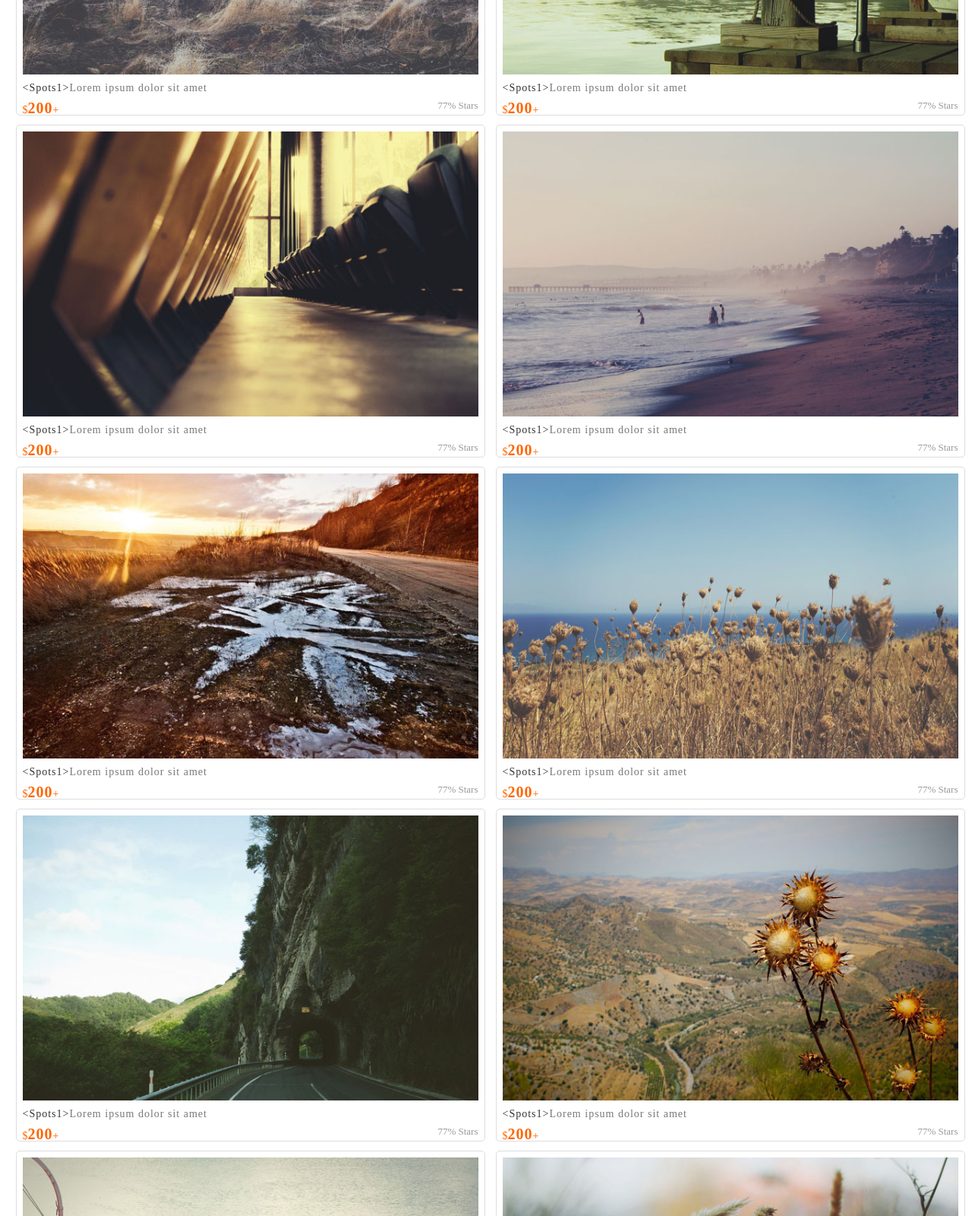
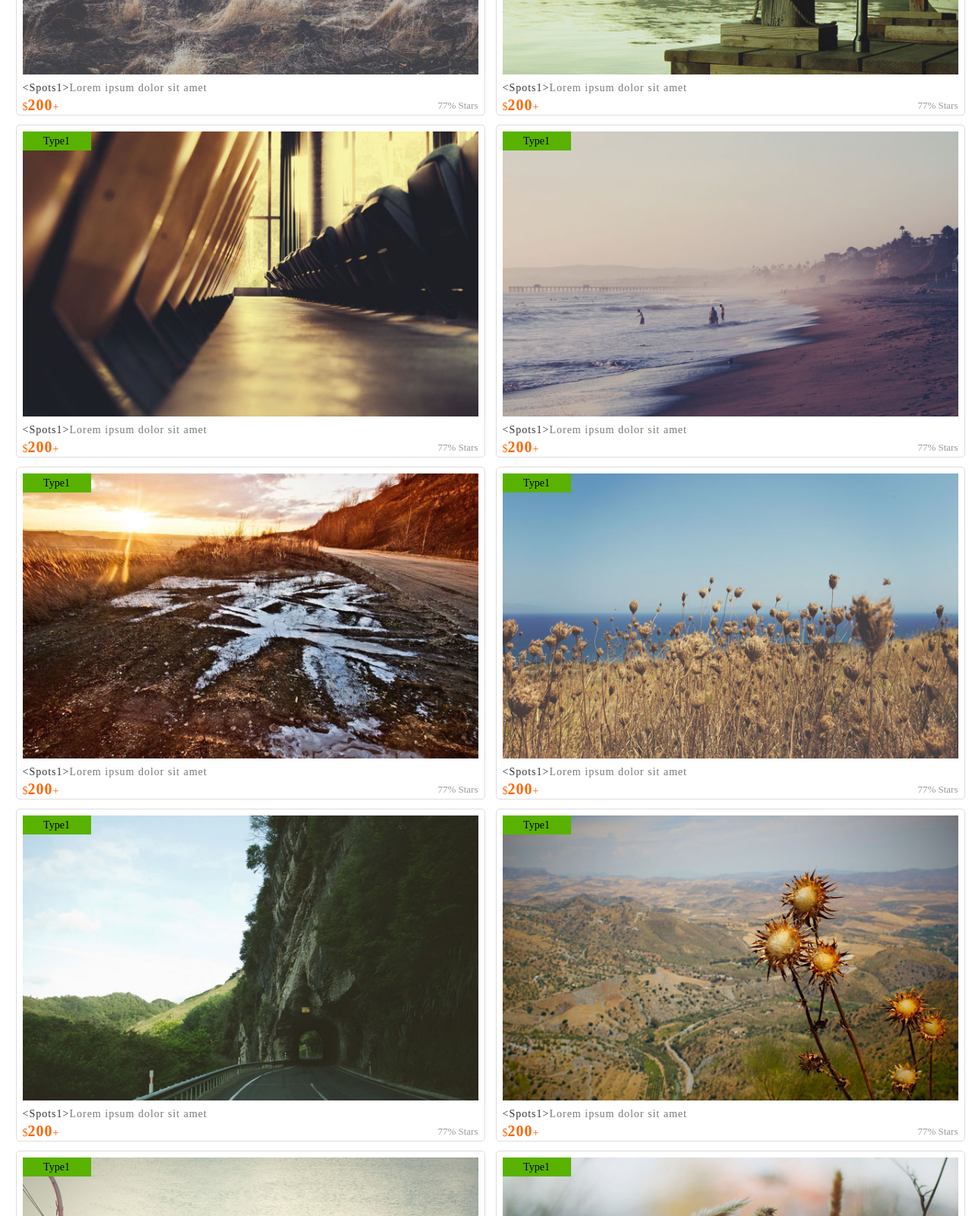
Before and after one commit to cloudexpo/travel, a plain HTML site: page index.html in a window 1280 px wide. Shown: the part 1680-3280 px from the top of the page at 76% size. Drawn offline with Linux system fonts and the light colour scheme.

Commit message:
add route type

```diff
--- a/css/app.css
+++ b/css/app.css
@@ -184,6 +184,7 @@ figure {
     display: inline-block;
     margin: 5px 5px 7px 5px;
     text-align: left;
+    position: relative;
 }
 
 figure img {
@@ -217,9 +218,24 @@ figure .sat {
 figure .price {
     color: #f60;
     font-size: 14px;
+    line-height: 14px;
 }
 
 figure .price strong {
     font-size: 20px;
     letter-spacing: 1px;
 }
+
+figure .type {
+    width: 90px;
+    height: 25px;
+    line-height: 25px;
+    font-size: 14px;
+    text-align: center;
+    background-color: #59b200;
+    position: absolute;
+    top:8px;
+    left: 8px;
+    /*border-top-left-radius: 5px;*/
+
+}
--- a/index.html
+++ b/index.html
@@ -36,92 +36,123 @@
         <figure>
             <img src="img/HoverEffectIdeas1.jpg">
             <figcaption><strong class="spot-title">&lt;Spots1&gt;</strong>Lorem ipsum dolor sit amet</figcaption>
-            <div> <em class="sat">77% Stars</em>
-                <span class="price">$<strong>200</strong>+</span></div>
+            <div>
+                <em class="sat">77% Stars</em>
+                <span class="price">$<strong>200</strong>+</span>
+            </div>
+            <div class="type">Type1</div>
         </figure>
         <figure>
             <img src="img/HoverEffectIdeas2.jpg">
             <figcaption><strong class="spot-title">&lt;Spots1&gt;</strong>Lorem ipsum dolor sit amet</figcaption>
             <div> <em class="sat">77% Stars</em>
-                <span class="price">$<strong>200</strong>+</span></div>
+                <span class="price">$<strong>200</strong>+</span>
+            </div>
+            <div class="type">Type1</div>
         </figure>
         <figure>
             <img src="img/HoverEffectIdeas3.jpg">
             <figcaption><strong class="spot-title">&lt;Spots1&gt;</strong>Lorem ipsum dolor sit amet</figcaption>
             <div> <em class="sat">77% Stars</em>
-                <span class="price">$<strong>200</strong>+</span></div>
+                <span class="price">$<strong>200</strong>+</span>
+            </div>
+            <div class="type">Type1</div>
         </figure>
         <figure>
             <img src="img/HoverEffectIdeas4.jpg">
             <figcaption><strong class="spot-title">&lt;Spots1&gt;</strong>Lorem ipsum dolor sit amet</figcaption>
             <div> <em class="sat">77% Stars</em>
-                <span class="price">$<strong>200</strong>+</span></div>
+                <span class="price">$<strong>200</strong>+</span>
+            </div>
+            <div class="type">Type1</div>
         </figure>
         <figure>
             <img src="img/HoverEffectIdeas5.jpg">
             <figcaption><strong class="spot-title">&lt;Spots1&gt;</strong>Lorem ipsum dolor sit amet</figcaption>
             <div> <em class="sat">77% Stars</em>
-                <span class="price">$<strong>200</strong>+</span></div>
+                <span class="price">$<strong>200</strong>+</span>
+            </div>
+            <div class="type">Type1</div>
         </figure>
         <figure>
             <img src="img/HoverEffectIdeas6.jpg">
             <figcaption><strong class="spot-title">&lt;Spots1&gt;</strong>Lorem ipsum dolor sit amet</figcaption>
             <div> <em class="sat">77% Stars</em>
-                <span class="price">$<strong>200</strong>+</span></div>
+                <span class="price">$<strong>200</strong>+</span>
+            </div>
+            <div class="type">Type1</div>
         </figure>
         <figure>
             <img src="img/HoverEffectIdeas7.jpg">
             <figcaption><strong class="spot-title">&lt;Spots1&gt;</strong>Lorem ipsum dolor sit amet</figcaption>
             <div> <em class="sat">77% Stars</em>
-                <span class="price">$<strong>200</strong>+</span></div>
+                <span class="price">$<strong>200</strong>+</span>
+            </div>
+            <div class="type">Type1</div>
         </figure>
         <figure>
             <img src="img/HoverEffectIdeas8.jpg">
             <figcaption><strong class="spot-title">&lt;Spots1&gt;</strong>Lorem ipsum dolor sit amet</figcaption>
             <div> <em class="sat">77% Stars</em>
-                <span class="price">$<strong>200</strong>+</span></div>
+                <span class="price">$<strong>200</strong>+</span>
+            </div>
+            <div class="type">Type1</div>
         </figure>
         <figure>
             <img src="img/HoverEffectIdeas9.jpg">
             <figcaption><strong class="spot-title">&lt;Spots1&gt;</strong>Lorem ipsum dolor sit amet</figcaption>
             <div> <em class="sat">77% Stars</em>
-                <span class="price">$<strong>200</strong>+</span></div>
+                <span class="price">$<strong>200</strong>+</span>
+            </div>
+            <div class="type">Type1</div>
         </figure>
         <figure>
             <img src="img/HoverEffectIdeas10.jpg">
             <figcaption><strong class="spot-title">&lt;Spots1&gt;</strong>Lorem ipsum dolor sit amet</figcaption>
             <div> <em class="sat">77% Stars</em>
-                <span class="price">$<strong>200</strong>+</span></div>
+                <span class="price">$<strong>200</strong>+</span>
+            </div>
+            <div class="type">Type1</div>
         </figure>
         <figure>
             <img src="img/HoverEffectIdeas11.jpg">
             <figcaption><strong class="spot-title">&lt;Spots1&gt;</strong>Lorem ipsum dolor sit amet</figcaption>
             <div> <em class="sat">77% Stars</em>
-                <span class="price">$<strong>200</strong>+</span></div>
+                <span class="price">$<strong>200</strong>+</span>
+            </div>
+            <div class="type">Type1</div>
         </figure>
         <figure>
             <img src="img/HoverEffectIdeas12.jpg">
             <figcaption><strong class="spot-title">&lt;Spots1&gt;</strong>Lorem ipsum dolor sit amet</figcaption>
             <div> <em class="sat">77% Stars</em>
-                <span class="price">$<strong>200</strong>+</span></div>
+                <span class="price">$<strong>200</strong>+</span>
+            </div>
+            <div class="type">Type1</div>
         </figure>
         <figure>
             <img src="img/HoverEffectIdeas13.jpg">
             <figcaption><strong class="spot-title">&lt;Spots1&gt;</strong>Lorem ipsum dolor sit amet</figcaption>
             <div> <em class="sat">77% Stars</em>
-                <span class="price">$<strong>200</strong>+</span></div>
+                <span class="price">$<strong>200</strong>+</span>
+            </div>
+            <div class="type">Type1</div>
         </figure>
         <figure>
             <img src="img/HoverEffectIdeas14.jpg">
             <figcaption><strong class="spot-title">&lt;Spots1&gt;</strong>Lorem ipsum dolor sit amet</figcaption>
             <div> <em class="sat">77% Stars</em>
-                <span class="price">$<strong>200</strong>+</span></div>
+                <span class="price">$<strong>200</strong>+</span>
+            </div>
+            <div class="type">Type1</div>
         </figure>
         <figure>
             <img src="img/HoverEffectIdeas15.jpg">
             <figcaption><strong class="spot-title">&lt;Spots1&gt;</strong>Lorem ipsum dolor sit amet</figcaption>
             <div> <em class="sat">77% Stars</em>
-                <span class="price">$<strong>200</strong>+</span></div>
+                <span class="price">$<strong>200</strong>+</span>
+            </div>
+            <div class="type">Type1</div>
         </figure>
     </div>
     <footer>footer</footer>
```
